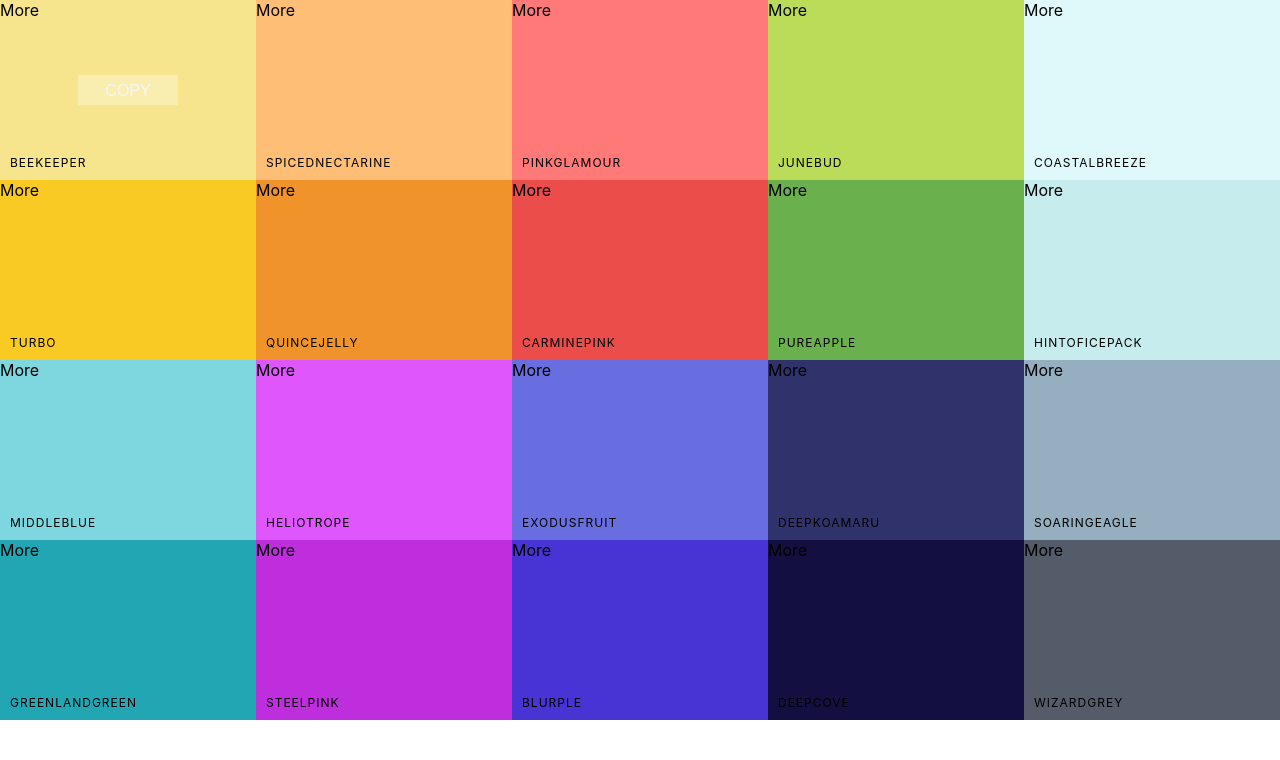
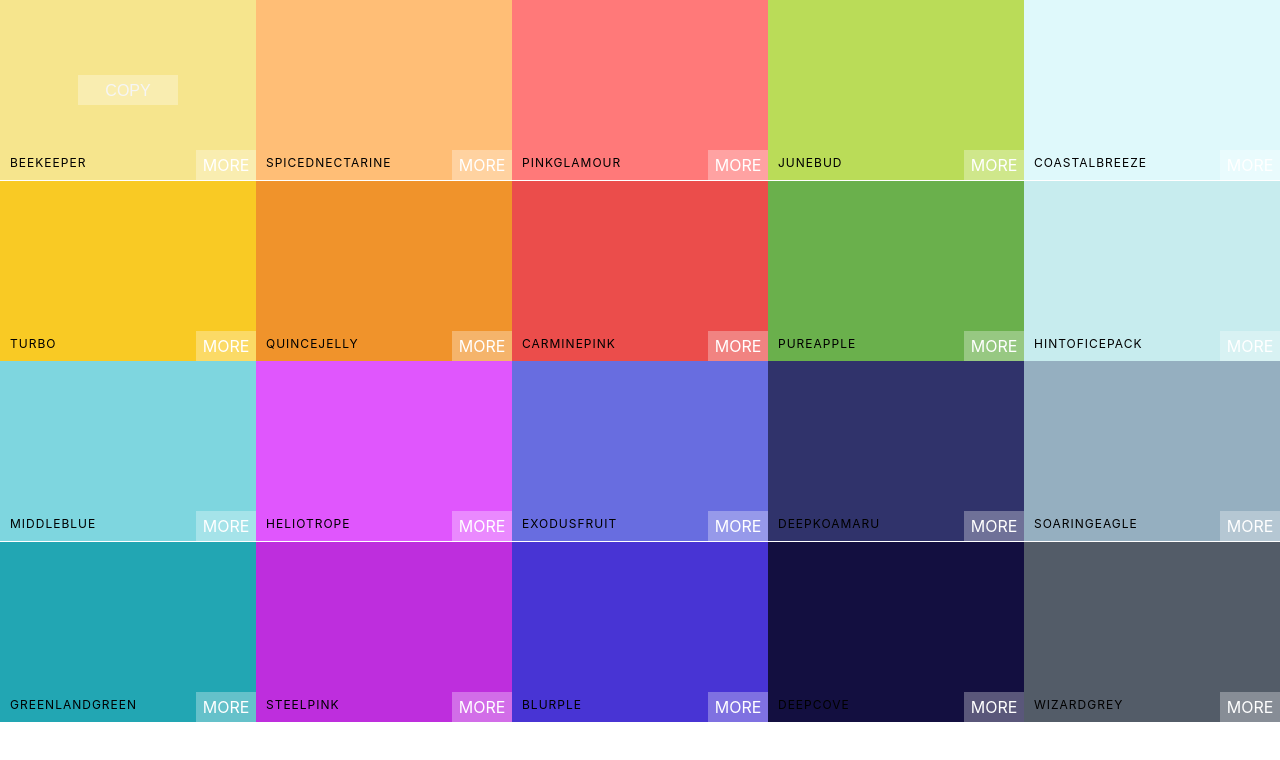
Before and after one commit to ssemlitz/react-colors, a React (Create React App) app: page / in a window 1280 px wide. Shown: the top 760 px of the page. Built offline with nearby package versions, Linux system fonts and the light colour scheme.

Commit message:
update style of colorBox component

```diff
--- a/src/ColorBox.css
+++ b/src/ColorBox.css
@@ -5,6 +5,7 @@
   display: inline-block;
   position: relative;
   cursor: pointer;
+  margin-bottom: -3.5px;
 }
 
 .copy-button {
@@ -43,3 +44,17 @@
   text-transform: uppercase;
   font-size: 12px;
 }
+
+.see-more {
+  background-color: rgba(255,255,255,0.3);
+  position: absolute;
+  border: none;
+  right: 0px;
+  bottom: 0px;
+  color: white;
+  width: 60px;
+  height: 30px;
+  text-align: center;
+  line-height: 30px;
+  text-transform: uppercase;
+}
```
